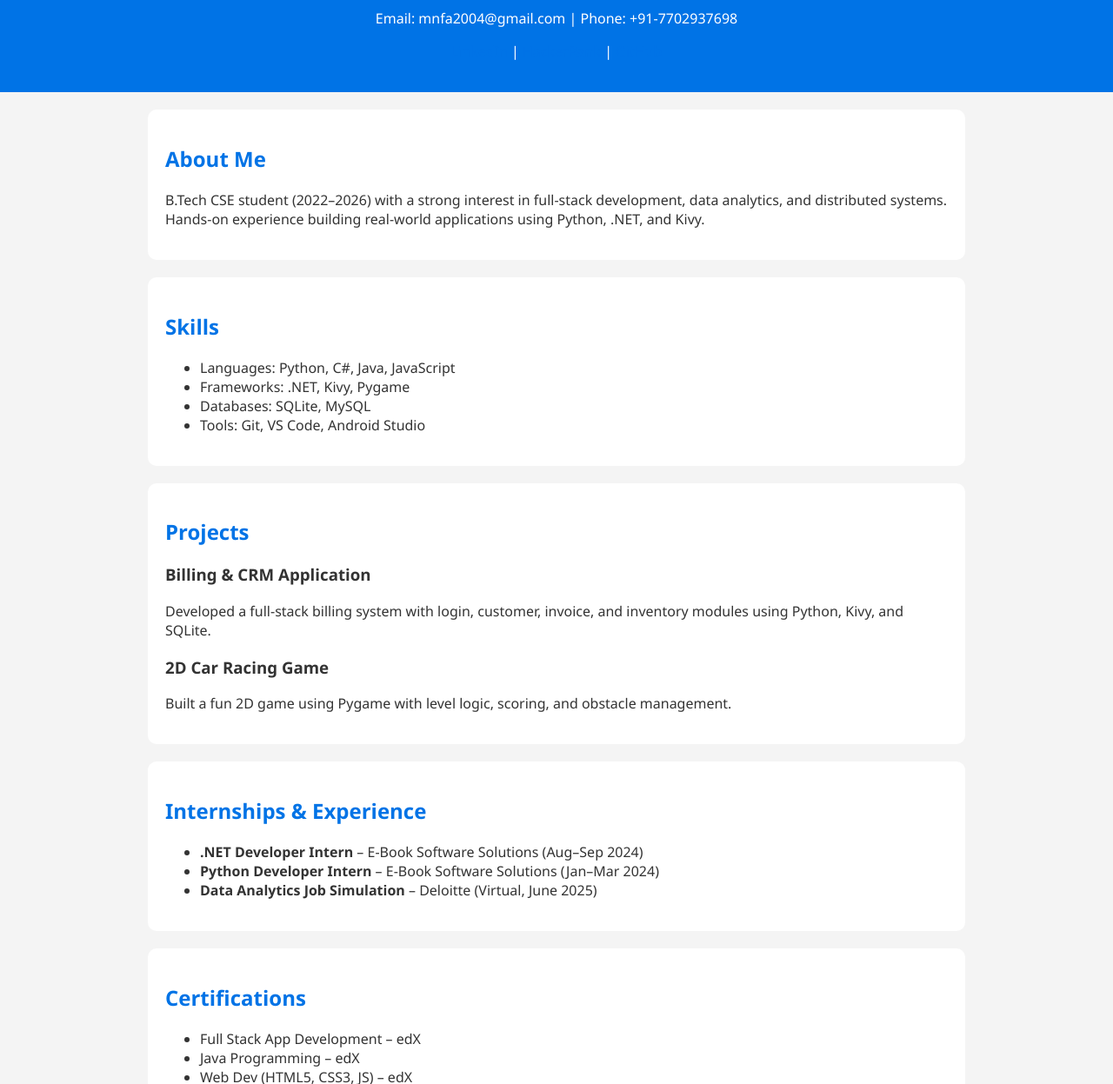
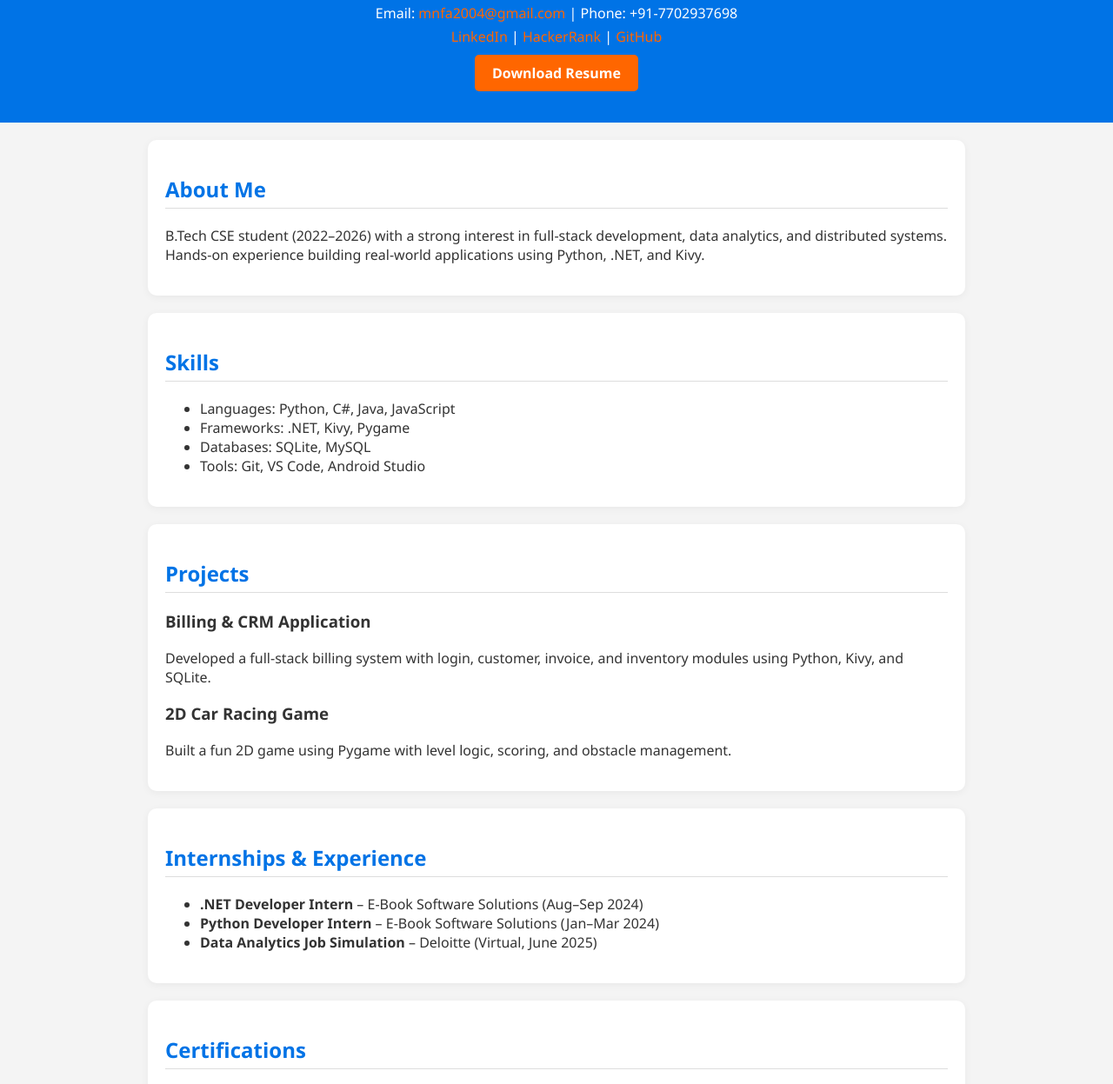
Before and after one commit to mdnoorfayazali/noor-portfolio, a plain HTML site: page index.html in a window 1280 px wide. Shown: the part 134-1381 px from the top of the page at 87% size. Drawn offline with Linux system fonts and the light colour scheme.

Commit message:
Update index.html

```diff
--- a/index.html
+++ b/index.html
@@ -1,3 +1,4 @@
+final_portfolio_html = """
 <!DOCTYPE html>
 <html lang="en">
 <head>
@@ -25,32 +26,48 @@
       background-color: white;
       margin-top: 20px;
       border-radius: 10px;
+      box-shadow: 0 2px 10px rgba(0,0,0,0.05);
     }
     h2 {
       color: #0073e6;
+      border-bottom: 1px solid #ddd;
+      padding-bottom: 5px;
     }
     a {
-      color: #0073e6;
+      color: #ff6600;
       text-decoration: none;
+    }
+    a:hover {
+      text-decoration: underline;
     }
     .projects pre {
       background-color: #eee;
       padding: 10px;
       overflow-x: auto;
     }
+    @media screen and (max-width: 768px) {
+      header, section {
+        padding: 15px;
+      }
+      h1 {
+        font-size: 24px;
+      }
+    }
   </style>
 </head>
 <body>
   <header>
-    <h1>Md Noor Fayaz Ali</h1>
-    <p>Software Developer | Python & .NET Developer</p>
-    <p>Email: mnfa2004@gmail.com | Phone: +91-7702937698</p>
-    <p>
-     <a href="https://linkedin.com/in/md-noor-fayaz-ali-8a411928a" target="_blank">LinkedIn</a> |
-     <a href="https://www.hackerrank.com/profile/mnfa2004" target="_blank">HackerRank</a> |
-     <a href="https://github.com/mdnoorfayazali" target="_blank">GitHub</a>
+    <h1 style="margin-bottom: 5px;">Md Noor Fayaz Ali</h1>
+    <p style="margin: 0; font-weight: 500;">Software Developer | Python & .NET Developer</p>
+    <p style="margin: 5px 0;">Email: <a href="mailto:mnfa2004@gmail.com" style="color: #ff6600;">mnfa2004@gmail.com</a> | Phone: +91-7702937698</p>
+    <p style="margin: 5px 0;">
+      <a href="https://linkedin.com/in/md-noor-fayaz-ali-8a411928a" target="_blank">LinkedIn</a> |
+      <a href="https://www.hackerrank.com/profile/mnfa2004" target="_blank">HackerRank</a> |
+      <a href="https://github.com/mdnoorfayazali" target="_blank">GitHub</a>
     </p>
-
+    <p style="margin-top: 10px;">
+      <a href="#" style="display: inline-block; padding: 10px 20px; background-color: #ff6600; color: white; border-radius: 5px; text-decoration: none; font-weight: bold;">Download Resume</a>
+    </p>
   </header>
 
   <section>
@@ -100,3 +117,9 @@
   </section>
 </body>
 </html>
+"""
+file_path = "/mnt/data/noor_portfolio_final.html"
+with open(file_path, "w", encoding="utf-8") as f:
+    f.write(final_portfolio_html)
+
+file_path
```
